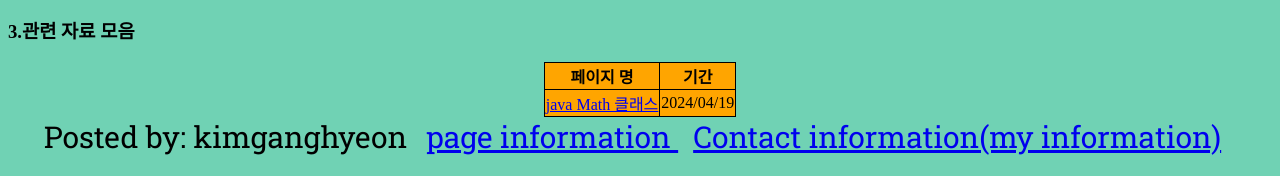
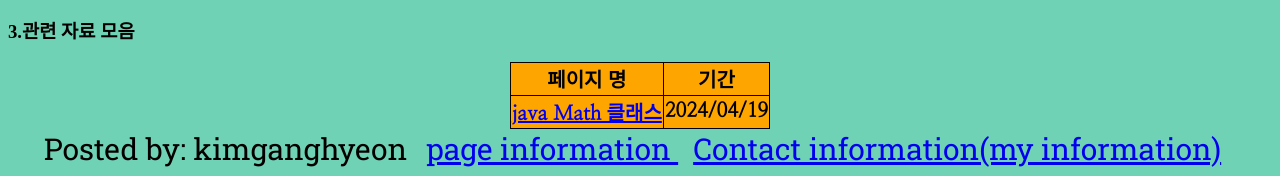
Before and after one commit to do04200611/Baekjoon, a plain HTML site: page 조건문/2480(주사위 세개)/index.html in a window 1280 px wide. Shown: the part 1086-1262 px from the top of the page. Drawn offline with Linux system fonts and the light colour scheme; a web font is replaced by a local one.

Commit message:
Update index.html

```diff
--- a/조건문/2480(주사위 세개)/index.html
+++ b/조건문/2480(주사위 세개)/index.html
@@ -33,7 +33,7 @@
     <img src ="https://github.com/do04200611/Baekjoon/assets/74278578/1ddd6c3f-f54c-420f-8fd5-3cb099eef6cd">
 </a>
     <h3>3.관련 자료 모음</h3>
-    <table class="data">
+    <table class="nanum-myeongjo-regular">
         <th>페이지 명</th>
         <th>기간</th>
     <tr>
```
